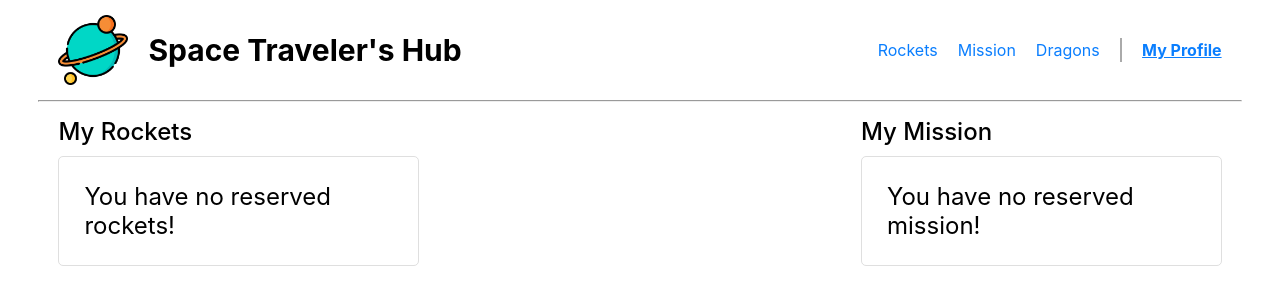
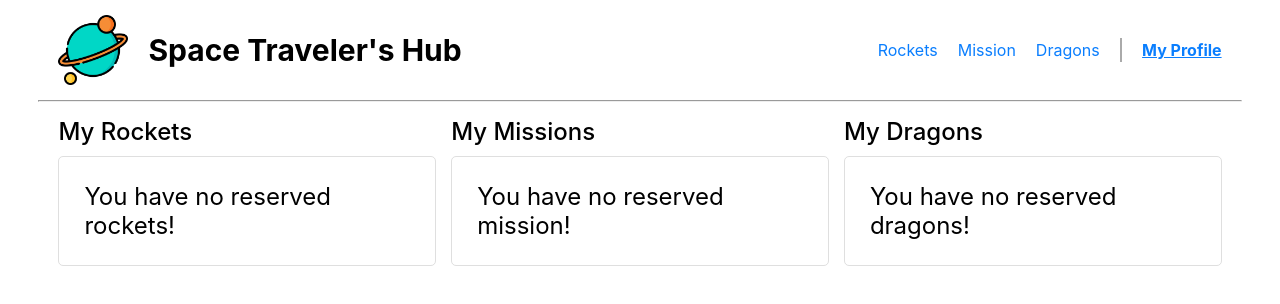
Before and after one commit to dev89s/space-travelers-hub, a React (Create React App) app: page /my-profile in a window 1280 px wide. Shown: the top 304 px of the page. Built offline with nearby package versions, Linux system fonts and the light colour scheme.

Commit message:
Add my dragons list on my proile page

```diff
--- a/src/components/Dragon.jsx
+++ b/src/components/Dragon.jsx
@@ -43,12 +43,15 @@ const Dragon = ({
     </div>
   );
 };
+Dragon.defaultProps = {
+  reserved: false,
+};
 
 Dragon.propTypes = {
   imgURL: PropTypes.string.isRequired,
   id: PropTypes.string.isRequired,
   name: PropTypes.string.isRequired,
   description: PropTypes.string.isRequired,
-  reserved: PropTypes.bool.isRequired,
+  reserved: PropTypes.bool,
 };
 export default Dragon;
--- a/src/components/My-Profile.jsx
+++ b/src/components/My-Profile.jsx
@@ -1,29 +1,27 @@
 import '../style/Profile.css';
-import '../style/Rockets.css';
-import '../style/Mission.css';
 import { useSelector } from 'react-redux';
+import { dragonSelector } from '../redux/dragons/dragonsSlice';
 
 function MyProfile() {
   const { rockets } = useSelector((state) => state.rockets);
 
   const missions = useSelector((state) => state.missions);
   const reservedMissions = missions.filter((item) => item.reserved === true);
-
+  const { dragons } = useSelector(dragonSelector);
+  const reservedDragons = dragons.filter((dragon) => dragon.reserved);
   return (
     <div className="profile-page">
-      <section className="profile-rocket-section">
-        <h2 className="profile-rocket-header">My Rockets</h2>
-        {(rockets.filter((rocket) => rocket.reserved).length === 0)
-          && (
-            <h2 className="no-reserved-rockets">
-              You have no reserved rockets!
-            </h2>
+      <section className="column">
+        <h2 className="profile-header">My Rockets</h2>
+        {rockets.filter((rocket) => rocket.reserved).length === 0 && (
+          <h2 className="no-reserved">You have no reserved rockets!</h2>
         )}
-        {(rockets.filter((rocket) => rocket.reserved).length > 0)
-          && (
-            <ul className="reserved-rocket-list">
-              {rockets.filter((rocket) => rocket.reserved).map((rocket) => (
-                <li key={rocket.id} className="profile-rocket-item">
+        {rockets.filter((rocket) => rocket.reserved).length > 0 && (
+          <ul className="reserved-list">
+            {rockets
+              .filter((rocket) => rocket.reserved)
+              .map((rocket) => (
+                <li key={rocket.id} className="reserved-item">
                   {rocket.name}
                 </li>
               ))}
@@ -31,20 +29,32 @@ function MyProfile() {
         )}
       </section>
 
-      <section className="profile-mission-section">
-        <h2 className="profile-mission-header">My Mission</h2>
-        {(reservedMissions.length === 0)
-          && (
-            <h2 className="no-reserved-mission">
-              You have no reserved mission!
-            </h2>
+      <section className="column">
+        <h2 className="profile-header">My Missions</h2>
+        {reservedMissions.length === 0 && (
+          <h2 className="no-reserved">You have no reserved mission!</h2>
         )}
-        {(reservedMissions.length > 0)
-          && (
-            <ul className="reserved-mission-list">
+        {reservedMissions.length > 0 && (
+          <ul className="reserved-list">
             {reservedMissions.map((item) => (
-                <li key={item.id} className="profile-mission-item">
+              <li key={item.id} className="reserved-item">
                 {item.name}
+              </li>
+            ))}
+          </ul>
+        )}
+      </section>
+
+      <section className="column">
+        <h2 className="profile-header">My Dragons</h2>
+        {!reservedDragons.length && (
+          <h2 className="no-reserved">You have no reserved dragons!</h2>
+        )}
+        {!!reservedDragons.length && (
+          <ul className="reserved-list">
+            {reservedDragons.map((dragon) => (
+              <li key={dragon.id} className="reserved-item">
+                {dragon.name}
               </li>
             ))}
           </ul>
--- a/src/style/Mission.css
+++ b/src/style/Mission.css
@@ -55,36 +55,3 @@
   border-color: #e55e69;
   cursor: pointer;
 }
-
-/* ---- Reserved Mission Section ---- */
-
-.profile-mission-section {
-  width: 31%;
-}
-
-.no-reserved-mission {
-  padding: 25px;
-  font-weight: 400;
-  border: 1px solid #dfdfdf;
-  border-radius: 5px;
-}
-
-.profile-mission-header {
-  margin-bottom: 10px;
-  font-weight: 500;
-}
-
-.reserved-mission-list {
-  list-style: none;
-  border-radius: 5px;
-  border: 1px solid #dfdfdf;
-}
-
-.profile-mission-item {
-  padding: 25px;
-  border-bottom: 1px solid #dfdfdf;
-}
-
-.profile-mission-item:last-child {
-  border-bottom: none;
-}
--- a/src/style/Profile.css
+++ b/src/style/Profile.css
@@ -1,8 +1,38 @@
 .profile-page {
   padding: 15px 20px;
   display: flex;
-  justify-content: space-between;
-  gap: 10px;
-  row-gap: 20px;
   flex-wrap: wrap;
+  gap: 15px;
 }
+
+.column {
+  flex: 1;
+  flex-basis: 250px;
+}
+
+.no-reserved {
+  padding: 25px;
+  font-weight: 400;
+  border: 1px solid #dfdfdf;
+  border-radius: 5px;
+}
+
+.profile-header {
+  margin-bottom: 10px;
+  font-weight: 500;
+}
+
+.reserved-list {
+  list-style: none;
+  border-radius: 5px;
+  border: 1px solid #dfdfdf;
+}
+
+.reserved-item {
+  padding: 12px 15px 25px;
+  border-bottom: 1px solid #dfdfdf;
+}
+
+.reserved-item:last-child {
+  border-bottom: none;
+}
--- a/src/style/Rockets.css
+++ b/src/style/Rockets.css
@@ -91,35 +91,3 @@
   font-weight: 600;
   margin-right: 10px;
 }
-
-/* ---- Reserved Rocket Section ---- */
-.profile-rocket-section {
-  width: 31%;
-}
-
-.no-reserved-rockets {
-  padding: 25px;
-  font-weight: 400;
-  border: 1px solid #dfdfdf;
-  border-radius: 5px;
-}
-
-.profile-rocket-header {
-  margin-bottom: 10px;
-  font-weight: 500;
-}
-
-.reserved-rocket-list {
-  list-style: none;
-  border-radius: 5px;
-  border: 1px solid #dfdfdf;
-}
-
-.profile-rocket-item {
-  padding: 25px;
-  border-bottom: 1px solid #dfdfdf;
-}
-
-.profile-rocket-item:last-child {
-  border-bottom: none;
-}
```
Lines whose indentation alone changed are shown as unchanged.
